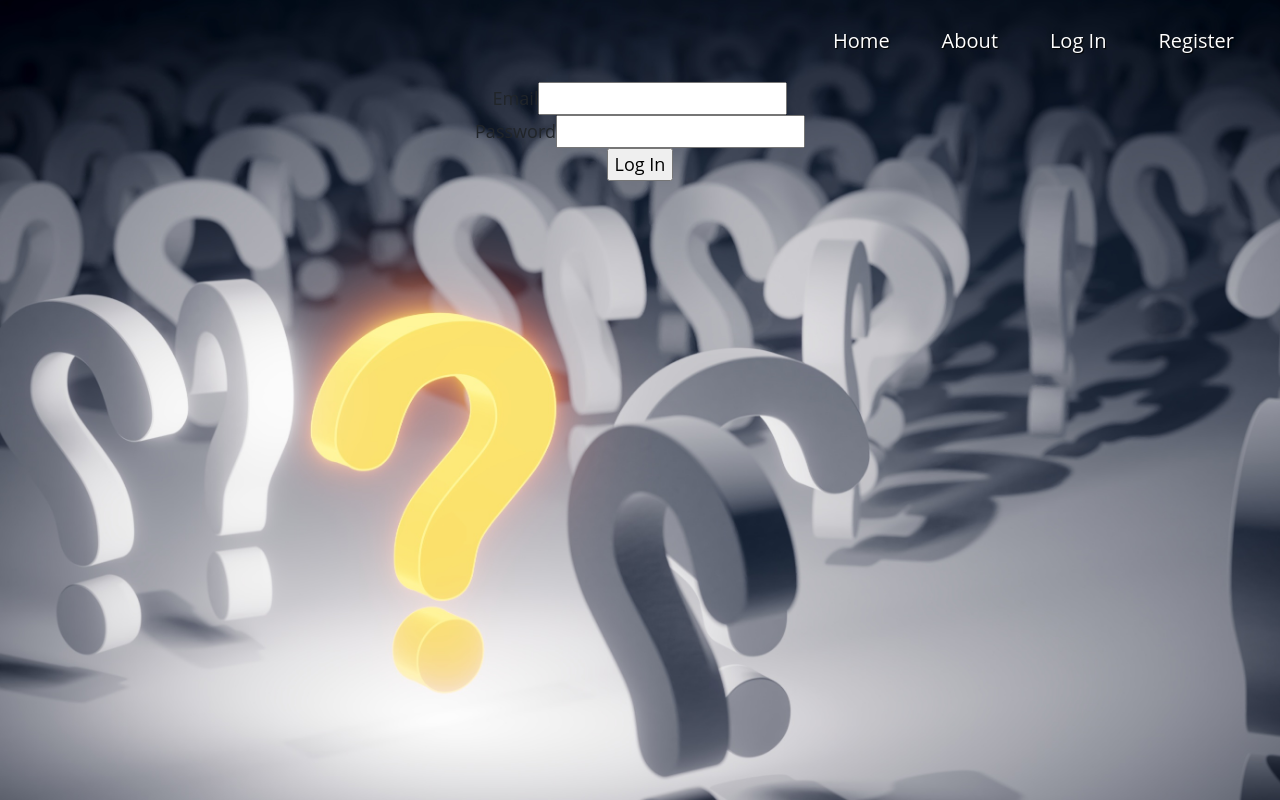
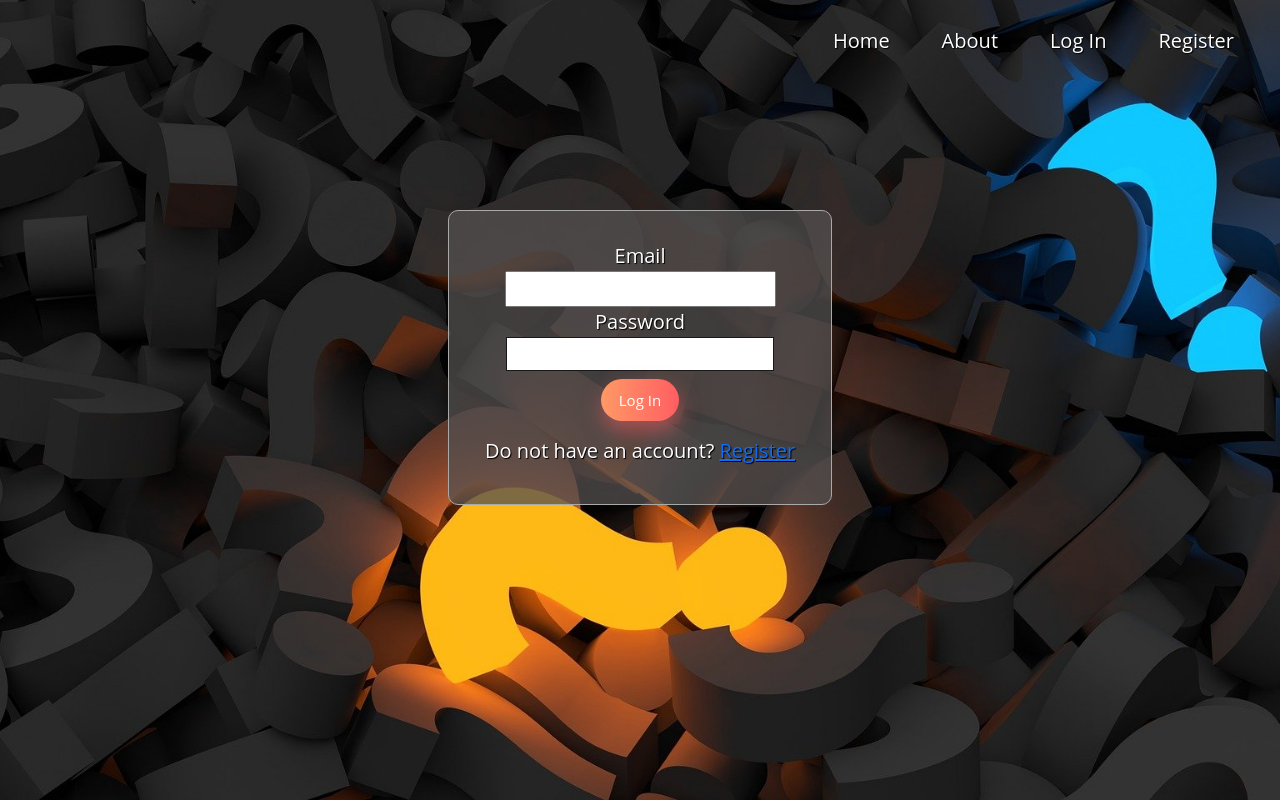
Before and after one commit to Illia-Br/should-i-do-it, a Flask app: page /login in a window 1280 px wide. Run offline with Flask 2, Linux system fonts and the light colour scheme; some libraries are stand-ins or nearby versions.

Commit message:
style login and register pages

```diff
--- a/myapp/static/styles/style.css
+++ b/myapp/static/styles/style.css
@@ -19,7 +19,7 @@ body {
   margin: 0;
   min-height: 100vh;
   font-size: 1.8rem;
-  background: url('./images/background3.jpg') #424243;
+  background: url('./images/background.jpg') #424243;
   background-size: cover;
   text-align: center;
 }
@@ -87,7 +87,7 @@ h1 {
   text-shadow: 1px 1px 1px black;
 }
 
-.post-body p{
+.post-body p, .page-text{
   color: #fff;
   padding-bottom: 2%;
   text-shadow: 1px 1px 1px black;
@@ -115,3 +115,25 @@ h1 {
   box-shadow: 0px 5px 1rem rgba(255, 94, 98, 0.5);
   color: white;
 }
+
+.login-form {
+  background: rgba(84, 80, 80, 0.742);
+  color: #fff;
+  text-shadow: 1px 1px 1px black;
+  font-size: 2rem;
+  max-width: 30%;
+  border: solid 1px darkgray;
+  border-radius: 10px;
+  padding: 3rem 0 2rem;
+  margin: 10% auto 0;
+}
+
+.login-form .btn-prim {
+  margin: 2% auto 4%;
+  padding: 1rem 1.8rem;
+}
+
+.field {
+  border: solid 1px rgb(24, 24, 24);
+  max-width: 70%;
+}
--- a/myapp/templates/login.html
+++ b/myapp/templates/login.html
@@ -1,11 +1,12 @@
 {% extends "base.html" %}
 {% block content %}
 
-<form method="POST">
+<form class="login-form" method="POST">
     {{form.hidden_tag()}}
-    {{form.email.label}}{{form.email}}<br>
-    {{form.password.label}}{{form.password}}<br>
-    {{form.submit()}}
+    {{form.email.label}}<br>{{form.email(fieldclass="")}}<br>
+    {{form.password.label}}<br>{{form.password(class="field")}}<br>
+    {{form.submit(class="btn-prim")}}
+    <p class="page-text">Do not have an account? <a href="{{url_for('users.register')}}">Register</a></p>
+</form>
 
-</form>
 {% endblock %}
```
Also changed, not shown: myapp/templates/register.html (+6 -6 lines).
